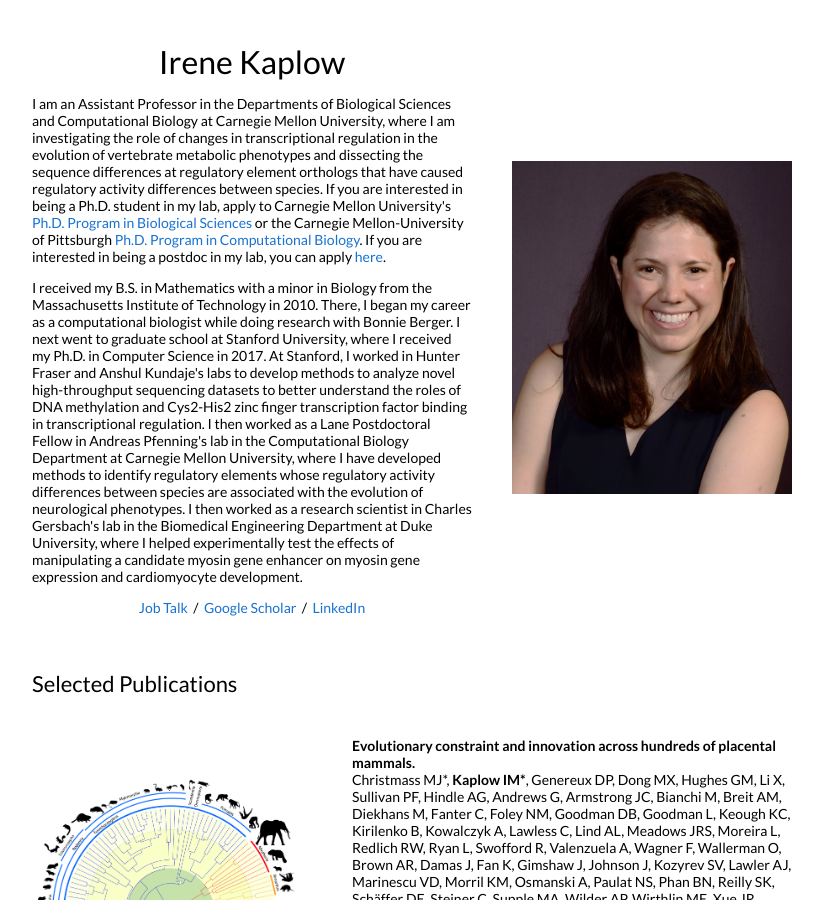
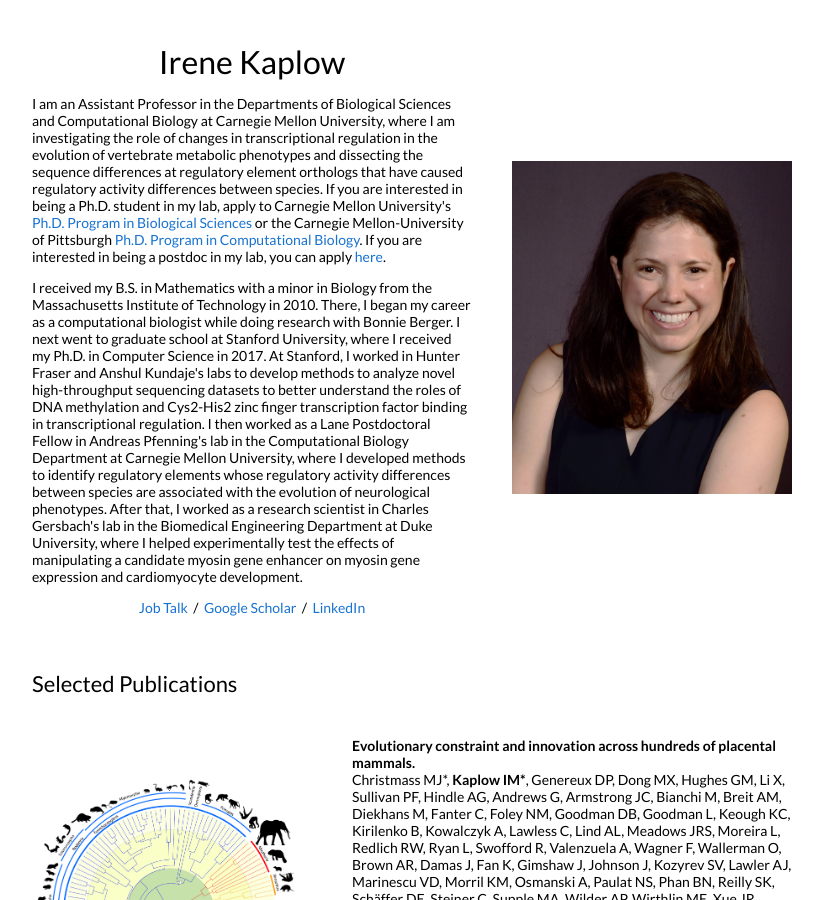
Before and after one commit to imk1/imk1.github.io, a Jekyll site: the page built from _posts/2024-2-29-Science2024.markdown, in a window 1280 px wide and 900 px high. Shown: the whole window, without its empty margins (228-1051 px from the left). Built offline with Jekyll 4.4.1, drawn with Linux system fonts in a browser that asks for light colours.

Commit message:
I fixed some typos in my work history.

```diff
--- a/_layouts/default.html
+++ b/_layouts/default.html
@@ -29,7 +29,7 @@
               </h1>
               <p>I am an Assistant Professor in the Departments of Biological Sciences and Computational Biology at Carnegie Mellon University, where I am investigating the role of changes in transcriptional regulation in the evolution of vertebrate metabolic phenotypes and dissecting the sequence differences at regulatory element orthologs that have caused regulatory activity differences between species.  If you are interested in being a Ph.D. student in my lab, apply to Carnegie Mellon University's <a href="https://www.cmu.edu/bio/graduate/phd_program/">Ph.D. Program in Biological Sciences</a> or the Carnegie Mellon-University of Pittsburgh <a href="https://www.compbio.cmu.edu/prospective-students/apply.html">Ph.D. Program in Computational Biology</a>.  If you are interested in being a postdoc in my lab, you can apply <a href="http://apply.interfolio.com/142023">here</a>.
 			  </p>
-              <p>I received my B.S. in Mathematics with a minor in Biology from the Massachusetts Institute of Technology in 2010. There, I began my career as a computational biologist while doing research with Bonnie Berger. I next went to graduate school at Stanford University, where I received my Ph.D. in Computer Science in 2017. At Stanford, I worked in Hunter Fraser and Anshul Kundaje's labs to develop methods to analyze novel high-throughput sequencing datasets to better understand the roles of DNA methylation and Cys2-His2 zinc finger transcription factor binding in transcriptional regulation. I then worked as a Lane Postdoctoral Fellow in Andreas Pfenning's lab in the Computational Biology Department at Carnegie Mellon University, where I have developed methods to identify regulatory elements whose regulatory activity differences between species are associated with the evolution of neurological phenotypes.  I then worked as a research scientist in Charles Gersbach's lab in the Biomedical Engineering Department at Duke University, where I helped experimentally test the effects of manipulating a candidate myosin gene enhancer on myosin gene expression and cardiomyocyte development.
+              <p>I received my B.S. in Mathematics with a minor in Biology from the Massachusetts Institute of Technology in 2010. There, I began my career as a computational biologist while doing research with Bonnie Berger. I next went to graduate school at Stanford University, where I received my Ph.D. in Computer Science in 2017. At Stanford, I worked in Hunter Fraser and Anshul Kundaje's labs to develop methods to analyze novel high-throughput sequencing datasets to better understand the roles of DNA methylation and Cys2-His2 zinc finger transcription factor binding in transcriptional regulation. I then worked as a Lane Postdoctoral Fellow in Andreas Pfenning's lab in the Computational Biology Department at Carnegie Mellon University, where I developed methods to identify regulatory elements whose regulatory activity differences between species are associated with the evolution of neurological phenotypes.  After that, I worked as a research scientist in Charles Gersbach's lab in the Biomedical Engineering Department at Duke University, where I helped experimentally test the effects of manipulating a candidate myosin gene enhancer on myosin gene expression and cardiomyocyte development.
               </p>
               <p style="text-align:center">
                 <a href="http://www.cs.cmu.edu/afs/cs/user/ikaplow/www/JobTalk/IreneKaplowJobTalk.mp4">Job Talk</a> &nbsp;/&nbsp;
```
